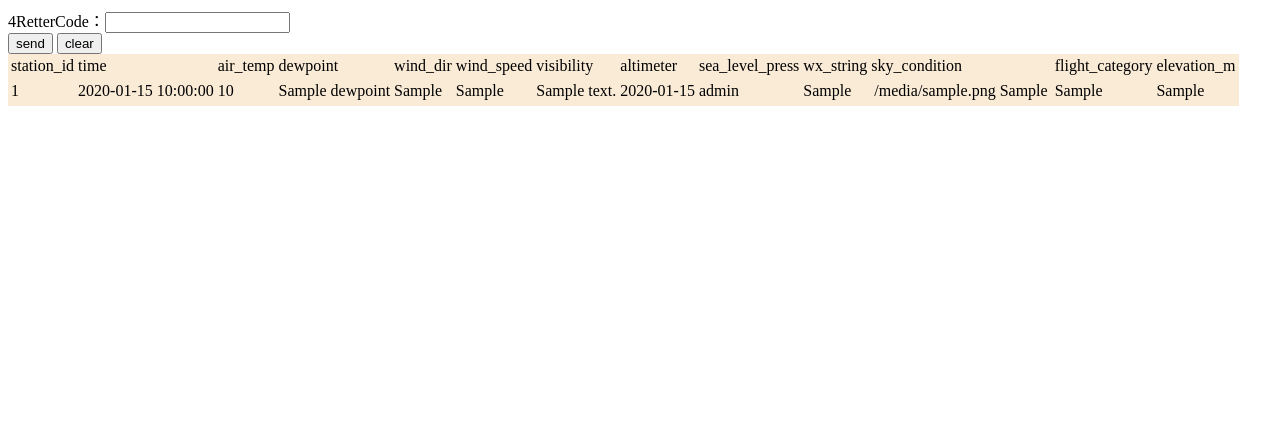
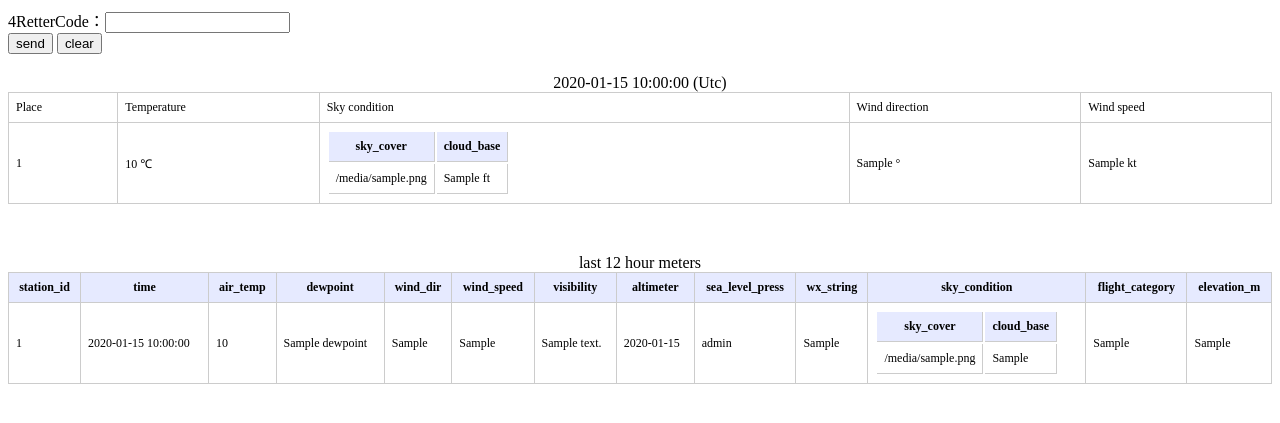
Before and after one commit to windschord/airport_weather, a Flask app: template app/templates/index.html in a window 1280 px wide. Shown: the top 423 px of the page. Run offline with Flask 2, Linux system fonts and the light colour scheme; the template is opened without the code that fills it: most values are stand-ins (such as "Sample title", 1, 10 or a date in 2020); data that the repository does not hold is empty.

Commit message:
fixed layout

```diff
--- a/app/airport_weather.py
+++ b/app/airport_weather.py
@@ -1,4 +1,5 @@
 # -*- coding:utf-8 -*-
+from datetime import datetime
 from flask import render_template, request
 from sqlalchemy import create_engine, func
 from sqlalchemy.orm import scoped_session, sessionmaker
@@ -30,17 +31,30 @@ def setup():
 
 @app.route('/', methods=['GET', 'POST'])
 def index():
-    new_meter = []
+    latest_meter = []
+    last_12h_meter = []
     if request.method == 'POST':
         station_name = request.form['airport_name'].upper()
+        # 最新Meter
         station = app.db_session.query(Station).filter(Station.name == station_name).first()
-        new_meter = app.db_session.query(Meter).filter(
+        latest_meter = app.db_session.query(Meter).filter(
             Meter.time == app.db_session.query(func.max(Meter.time))).filter(
+            Meter.station_id == station.id).first()
+        latest_meter.station_id = station.name
+        app.logger.debug(latest_meter)
+
+        # fixme this code is not true....
+        # 直近12時間
+        last_12h_meter = app.db_session.query(Meter).filter(
+            Meter.time < datetime.utcnow()).filter(
             Meter.station_id == station.id).all()
-        app.logger.debug(new_meter)
+        for n in last_12h_meter:
+            n.station_id = station.name
+        app.logger.debug(last_12h_meter)
+
     else:
         pass
-    return render_template("index.html", data=new_meter)
+    return render_template("index.html", latest=latest_meter, data=last_12h_meter)
 
 
 @app.route('/get')
--- a/app/static/common.css
+++ b/app/static/common.css
@@ -1,4 +1,16 @@
-table{
-    border: 1px;
-    background-color: antiquewhite;
+table.meterTb {
+    width: 100%;
+    margin:20px 0px 50px;
+    border-top: 1px solid #CCC;
+    border-left: 1px solid #CCC;
+    border-spacing:0px;
 }
+table.meterTb tr th,table.meterTb tr td {
+    font-size: 12px;
+    border-bottom: 1px solid #CCC;
+    border-right: 1px solid #CCC;
+    padding: 7px;
+}
+table.meterTb tr th {
+    background: #E6EAFF;
+}
--- a/app/templates/index.html
+++ b/app/templates/index.html
@@ -12,23 +12,56 @@
     <input type="reset" value="clear">
 </form>
 
-<table>
-    <thead>
-    <td>station_id</td>
-    <td>time</td>
-    <td>air_temp</td>
-    <td>dewpoint</td>
-    <td>wind_dir</td>
-    <td>wind_speed</td>
-    <td>visibility</td>
-    <td>altimeter</td>
-    <td>sea_level_press</td>
-    <td>wx_string</td>
-    <td>sky_condition</td>
-    <td>flight_category</td>
-    <td>elevation_m</td>
-    </thead>
-    <tbody>
+<table class="meterTb">
+    <caption>{{ latest.time }} (Utc)</caption>
+    <tr>
+        <td>Place</td>
+        <td>Temperature</td>
+        <td>Sky condition</td>
+        <td>Wind direction</td>
+        <td>Wind speed</td>
+    </tr>
+    <tr>
+        <td>{{ latest.station_id }}</td>
+        <td>{{ latest.air_temp }} ℃</td>
+        <td>
+            <table>
+                <tr>
+                    <th>sky_cover</th>
+                    <th>cloud_base</th>
+                </tr>
+                {% for sc in latest.sky_condition %}
+                    <tr>
+                        <td>{{ sc.sky_cover }}</td>
+                        <td>{{ sc.cloud_base_ft_agl }} ft</td>
+                    </tr>
+                {% endfor %}
+            </table>
+        </td>
+        <td>{{ latest.wind_dir }} °</td>
+        <td>{{ latest.wind_speed }} kt</td>
+    </tr>
+</table>
+
+
+<table class="meterTb">
+    <caption>last 12 hour meters</caption>
+    <tr>
+        <th>station_id</th>
+        <th>time</th>
+        <th>air_temp</th>
+        <th>dewpoint</th>
+        <th>wind_dir</th>
+        <th>wind_speed</th>
+        <th>visibility</th>
+        <th>altimeter</th>
+        <th>sea_level_press</th>
+        <th>wx_string</th>
+        <th>sky_condition</th>
+        <th>flight_category</th>
+        <th>elevation_m</th>
+    </tr>
+
     {% for part_d in data %}
         <tr>
             <td>{{ part_d.station_id }}</td>
@@ -43,6 +76,10 @@
             <td>{{ part_d.wx_string }}</td>
             <td>
                 <table>
+                    <tr>
+                        <th>sky_cover</th>
+                        <th>cloud_base</th>
+                    </tr>
                     {% for sc in part_d.sky_condition %}
                         <tr>
                             <td>{{ sc.sky_cover }}</td>
@@ -55,7 +92,7 @@
             <td>{{ part_d.elevation_m }}</td>
         </tr>
     {% endfor %}
-    </tbody>
+
 </table>
 </body>
 </html>
```
